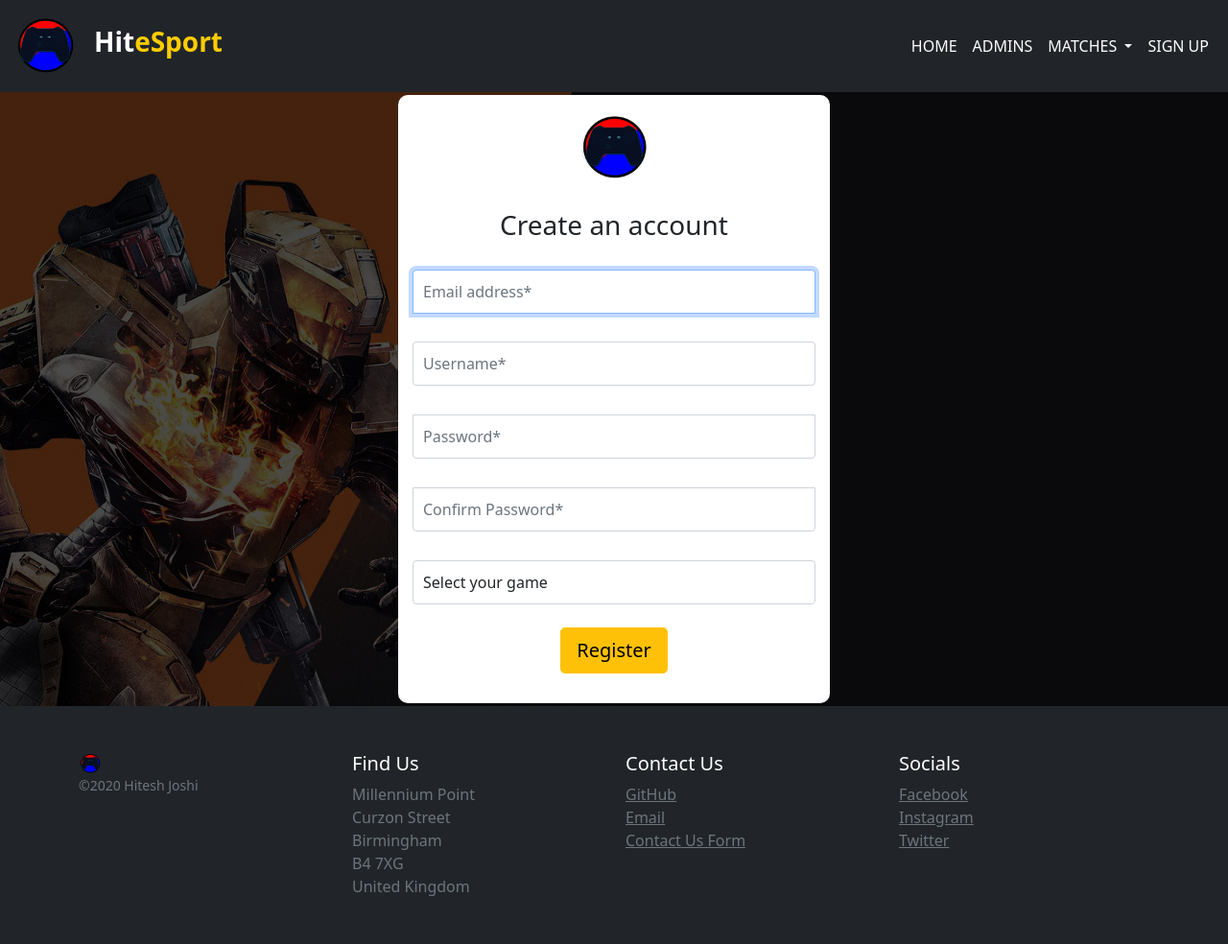
After one commit to hite-js/hitesport, a PHP site: page /signup.php in a window 1280 px wide. The commit adds this page. Shown: the whole page at 96% size. Run offline with PHP 8.4, Linux system fonts and the light colour scheme; data that the repository does not hold is empty; some libraries are stand-ins or nearby versions.

Commit message:
Add files via upload

```diff
--- a/css/style.css
+++ b/css/style.css
@@ -1,3 +1,6 @@
+#title-orange{
+    color: #fc0;
+}
 .navbar a{
     transition: all .3s ease-in;
     text-transform: uppercase;
@@ -59,6 +62,11 @@
     animation: bounce 2s infinite;
 }
 
+.test{
+    background-color: blue;
+    margin: 20px;
+}
+
 @keyframes bounce {
     0%, 20%, 50%, 80%, 100% {
         transform: translateY(0);
@@ -69,4 +77,46 @@
     60% {
         transform: translateY(-10px);
     }
-    }
+}
+.form-container{
+    background-image: url("../img/signup.jpg");
+    background-size: cover;
+    width: 100%;
+    height: 80%;
+    display: flex;
+    justify-content: center;
+    align-items: center;
+}
+.form-signin {
+    background-color: white;
+    width: 100%;
+    max-width: 450px;
+    padding: 15px;
+    margin: 10px;
+    text-align: center;
+    border-radius: 10px;
+  }
+  .form-signin .checkbox {
+    font-weight: 400;
+  }
+  .form-signin .form-control {
+    position: relative;
+    box-sizing: border-box;
+    height: auto;
+    padding: 10px;
+    margin-top: 30px;
+    font-size: 16px;
+  }
+  .form-signin .form-control:focus {
+    z-index: 2;
+  }
+  .form-signin input[type="email"] {
+    margin-bottom: -1px;
+    border-bottom-right-radius: 0;
+    border-bottom-left-radius: 0;
+  }
+  .form-signin input[type="password"] {
+    margin-bottom: 30px;
+    border-top-left-radius: 0;
+    border-top-right-radius: 0;
+  }
--- /dev/null
+++ b/signup.php
@@ -0,0 +1,152 @@
+<html lang="en">
+
+  <head>
+    <meta charset="UTF-8">
+    <meta http-equiv="X-UA-Compatible" content="IE=edge" />
+    <meta name="viewport" content="width=device-width,initial-scale=1">
+    <title>HiteSport</title>
+    <link href="https://fonts.googleapis.com/css?family=Montserrat%7COpen+Sans:700,400%7CRaleway:400,800,900" rel="stylesheet" />
+    <link rel="stylesheet" href="css/style.css">
+    <link href="https://cdn.jsdelivr.net/npm/bootstrap@5.0.0-alpha3/dist/css/bootstrap.min.css" rel="stylesheet" integrity="sha384-CuOF+2SnTUfTwSZjCXf01h7uYhfOBuxIhGKPbfEJ3+FqH/s6cIFN9bGr1HmAg4fQ" crossorigin="anonymous">
+  </head>
+
+  <body>
+  <?php
+      session_start();
+      $user = 'root';
+      $pass = '';
+      $db = 'hitesport';
+      $mysqli = new mysqli('localhost', $user, $pass, $db) or die("Unable to connect");
+
+      $result = $mysqli->query("SELECT id,name FROM `games`") or die($mysqli->error);
+      $_SESSION['message'] = '';
+      $_SESSION['visibility'] = 'hidden';
+      $_SESSION['alert'] = 'danger';
+      if($_SERVER['REQUEST_METHOD'] == 'POST'){
+        if($_POST['password'] == $_POST['confirmpassword']){
+          $email = $mysqli->real_escape_string($_POST['email']);
+          $username = $mysqli->real_escape_string($_POST['username']);
+          $gameid = $mysqli->real_escape_string($_POST['game']);
+          $password = md5($_POST['password']);
+          $_SESSION['username'] = $username;
+
+          $sql = "INSERT into users (email,username,password,gameid)" . "VALUES ('$email','$username','$password','$gameid')";
+          if($mysqli->query($sql) === true){
+            $_SESSION['visibility'] = 'true';
+            $_SESSION['alert'] = 'success';
+            $_SESSION['message'] =  'User added to the database!';
+          }
+        }else{
+          $_SESSION['visibility'] = 'visible';
+          $_SESSION['message'] = 'The passwords do not match';
+        }
+      }
+    ?>
+    <!--HEADER START-->
+    <div class="container-flui bg-dark">
+    <nav class="navbar navbar-expand-lg">
+      <div class="container-fluid">
+        <a class="navbar-brand" href="index.html"><img src="img/Logo.png" alt="" width="70" height="70"></a>
+        <h3>Hit<span id="title-orange">eSport</span></h3>
+        <button class="navbar-toggler custom-toggler" type="button" data-toggle="collapse" data-target="#navbarSupportedContent" aria-controls="navbarSupportedContent" aria-expanded="false" aria-label="Toggle navigation">
+          <span class="navbar-toggler-icon"></span>
+        </button>
+        <div class="collapse navbar-collapse" id="navbarSupportedContent">
+          <ul class="navbar-nav ml-auto mb-2 mb-lg-0">
+            <li class="nav-item">
+              <a class="nav-link active" aria-current="page" href="index.html">Home</a>
+            </li>
+            <li class="nav-item">
+              <a class="nav-link" href="#">Admins</a>
+            </li>
+            <li class="nav-item dropdown">
+              <a class="nav-link dropdown-toggle" href="#" id="navbarDropdown" role="button" data-toggle="dropdown" aria-expanded="false">
+                Matches
+              </a>
+              <ul class="dropdown-menu" aria-labelledby="navbarDropdown">
+                <li><a class="dropdown-item" href="#">Upcoming Matches</a></li>
+                <li><hr class="dropdown-divider"></li>
+                <li><a class="dropdown-item" href="#">Previous Matches</a></li>
+              </ul>
+            </li>
+            <li class="nav-item">
+              <a class="nav-link" href="signup.php">Sign up</a>
+            </li>
+          </ul>
+        </div>
+      </div>
+    </nav>
+  </div>
+<!--HEADER END-->
+
+
+<!--BODY START-->
+<div class="form-container">
+  <div class="form-signin">
+    <form action="signup.php" method="post" autocomplete="off">
+      <img class="mb-4" src="img/Logo.png" alt="" width="80" height="80">
+      <div class='alert alert-<?=$_SESSION["alert"]?>' style='visibility:"'<?=$_SESSION["visibility"]?> role="alert"><?= $_SESSION["message"]?></div>
+      <h1 class="h3 mb-3 fw-normal">Create an account</h1>
+      <label for="inputEmail" class="visually-hidden">Email address</label>
+      <input type="email" name="email" id="inputEmail" class="form-control" placeholder="Email address*" required autofocus>
+      <label for="inputUsername" class="visually-hidden">Username</label>
+      <input type="username" name="username" id="inputUsername" class="form-control" placeholder="Username*" required autofocus>
+      <label for="inputPassword" class="visually-hidden">Password</label>
+      <input type="password" name="password" id="inputPassword" class="form-control" placeholder="Password*" required>
+      <label for="inputPassword" class="visually-hidden">Confirm Password</label>
+      <input type="password" name="confirmpassword" id="inputConfirmPassword" class="form-control" placeholder="Confirm Password*" required>
+      <select class="form-control selectpicker" name="game" required="true" placeholder="Game*">
+        <option value="" disabled selected>Select your game</option>
+        <?php
+          while ($row = mysqli_fetch_array($result)) {
+            echo '<option value="'. $row['id'] .'">' . $row['id'] . ' - ' . $row['name'] . '</option>';
+          }
+        ?>
+      </select><br>
+      <button class="btn btn-lg btn-warning btn-block" type="submit">Register</button>
+    </form>
+  </div>
+</div>
+<!--BODY END-->
+
+<!--FOOTER START-->
+<div class="container-flui bg-dark">
+  <footer class="container py-5">
+    <div class="row">
+      <div class="col-12 col-md">
+        <a class="navbar-brand" href="#"><img src="img/Logo.png" alt="" width="24" height="24"></a>
+        <small class="d-block mb-3 text-muted">&copy;2020 Hitesh Joshi</small>
+      </div>
+      <div class="col-6 col-md">
+        <h5 style="color:white">Find Us</h5>
+        <span class="link-secondary">Millennium Point<br>
+          Curzon Street<br>
+          Birmingham<br>
+          B4 7XG<br>
+          United Kingdom</span>
+      </div>
+      <div class="col-6 col-md">
+        <h5 style="color:white">Contact Us</h5>
+        <ul class="list-unstyled text-small">
+          <li><a class="link-secondary" target="_blank" href="https://github.com/hite-js">GitHub</a></li>
+          <li><a class="link-secondary" href="mailto:hiteshjoshi7777@gmail.com">Email</a></li>
+          <li><a class="link-secondary" href="#">Contact Us Form</a></li>
+        </ul>
+      </div>
+      <div class="col-6 col-md">
+        <h5 style="color:white">Socials</h5>
+        <ul class="list-unstyled text-small">
+          <li><a class="link-secondary" href="#">Facebook</a></li>
+          <li><a class="link-secondary" href="#">Instagram</a></li>
+          <li><a class="link-secondary" href="#">Twitter</a></li>
+        </ul>
+      </div>
+    </div>
+  </footer>
+</div>
+
+  <script src="https://cdn.jsdelivr.net/npm/bootstrap@5.0.0-alpha3/dist/js/bootstrap.bundle.min.js" integrity="sha384-popRpmFF9JQgExhfw5tZT4I9/CI5e2QcuUZPOVXb1m7qUmeR2b50u+YFEYe1wgzy" crossorigin="anonymous"></script>
+  <script src="https://kit.fontawesome.com/9bdc79117a.js" crossorigin="anonymous"></script>
+  </body>
+
+</html>
```
Also changed, not shown: index.html (+8 -7 lines), img/signup.jpg (added).
